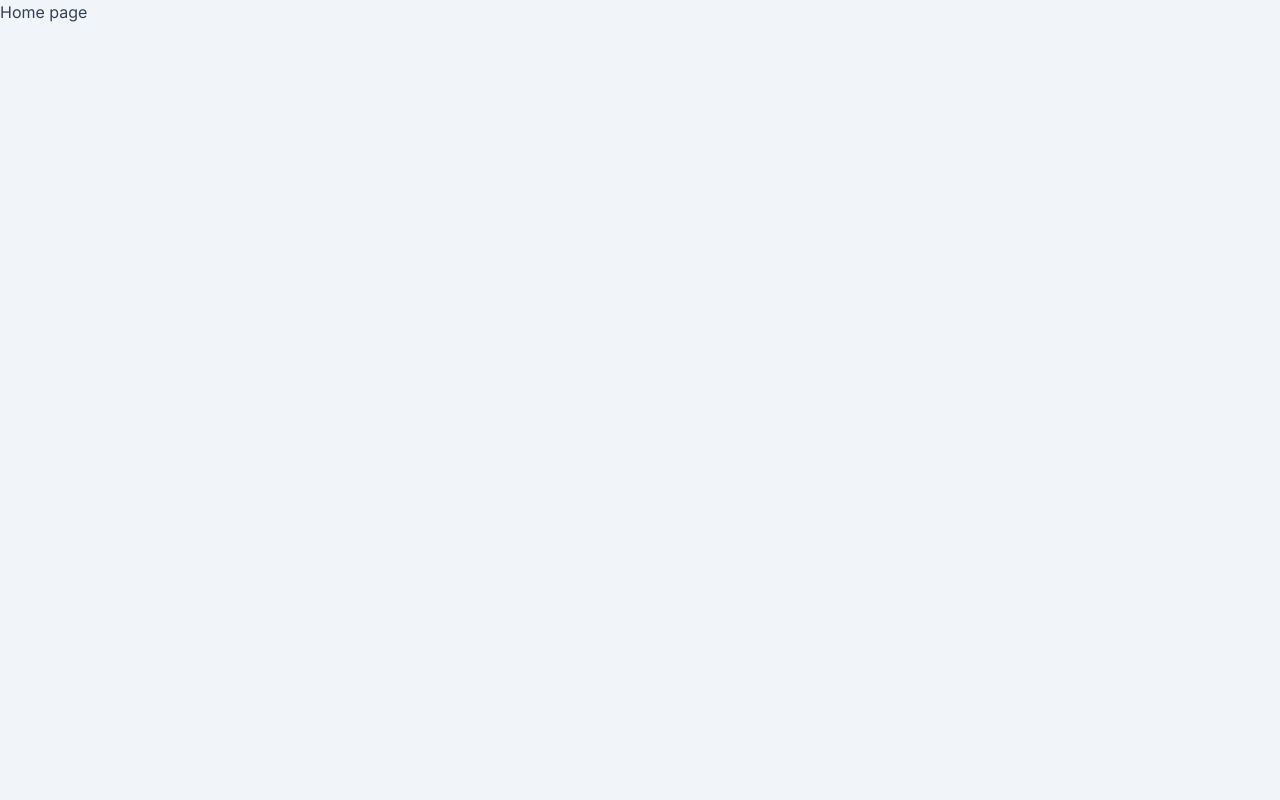
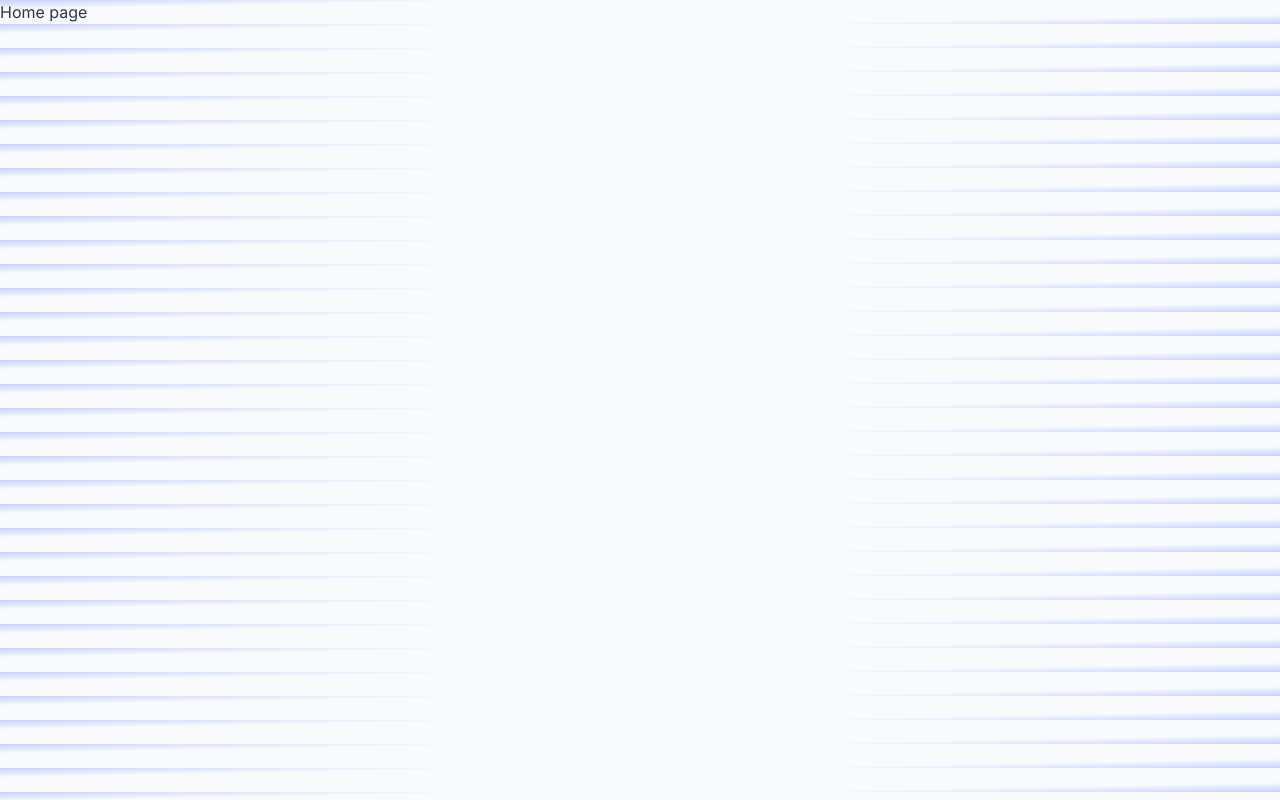
Before and after one commit to FelipeGangrel/clock-in-app, a Next.js app: page / in a window 1280 px wide. Built offline with nearby package versions, Linux system fonts and the light colour scheme.

Commit message:
Updates main css for dark mode

```diff
--- a/src/app/globals.css
+++ b/src/app/globals.css
@@ -2,8 +2,27 @@
 @tailwind components;
 @tailwind utilities;
 
-@layer base {
-  body {
-    @apply bg-slate-100 text-slate-700;
+:root {
+  --background-start: #f8fafc;
+  --background-end: #c7d2fe;
+  --foreground: #2d3748;
+}
+
+@media (prefers-color-scheme: dark) {
+  :root {
+    --background-start: #0f172a;
+    --background-end: #1e1b4b;
+    --foreground: #f8fafc;
   }
 }
+
+body {
+  color: var(--foreground);
+  background: linear-gradient(
+    to bottom right,
+    var(--background-end),
+    var(--background-start) 20%,
+    var(--background-start) 80%,
+    var(--background-end)
+  );
+}
```
